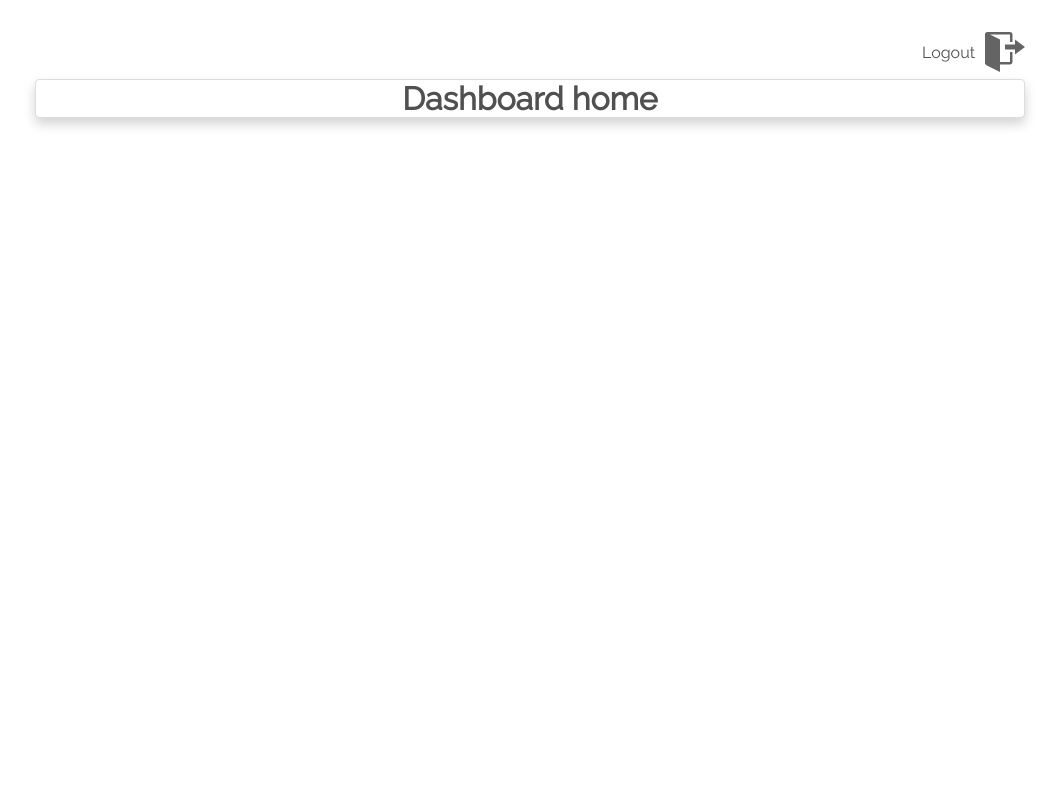
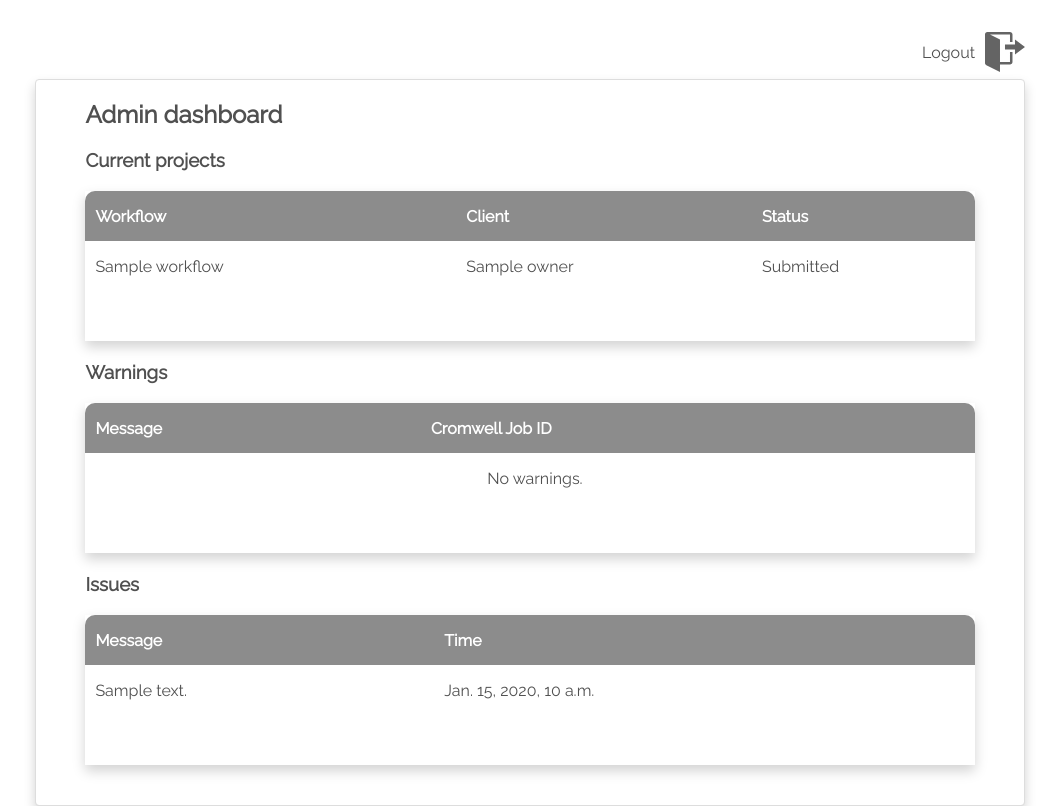
Before and after one commit to qbrc-cnap/cnap, a Django app: template dashboard/templates/dashboard/dashboard_home.html in a window 1280 px wide. Shown: the whole page, without its empty margins (110-1169 px from the left). Before the commit the page ends 127 px from the top, so only its background shows below. Run offline with Django 3.2, Linux system fonts and the light colour scheme; the template is opened without the code that fills it: most values are stand-ins (such as "Sample title", 1, 10 or a date in 2020); some libraries are stand-ins or nearby versions.

Commit message:
Updates to dashboard

```diff
--- a/dashboard/templates/dashboard/dashboard_home.html
+++ b/dashboard/templates/dashboard/dashboard_home.html
@@ -3,10 +3,98 @@
 
 
 {% block page_specific_css %}
+<style>
+#dashboard-wrapper{
+    display:flex;
+    flex-direction: column;
+    width: 90%;
+    margin: 20px;
+}
+
+#dashboard-content{
+    display:flex;
+    flex-direction:column;
+    margin-top:20px;
+}
+
+</style>
 {% endblock %}
 
 
 
 {% block content%}
-<h1>Dashboard home</h1>
+<div id="dashboard-wrapper">
+
+  <h2>Admin dashboard</h2>
+
+  <div id="dashboard-content">
+      <div class="">
+      <h3>Current projects</h3>
+      <table class="custom-table">
+        <thead>
+          <tr>
+            <th>Workflow</th>
+            <th>Client</th>
+            <th>Status</th>
+          </tr>
+        </thead>
+        <tbody>
+          {% for p in projects %}
+          <tr>
+            <td>{{p.workflow}}</td>
+            <td>{{p.owner}}</td>
+            <td>{{p.status}}</td>
+          <tr>
+          {% endfor %}
+        </tbody>
+      </table>
+      </div>
+      <div class="">
+      <h3>Warnings</h3>
+      <table class="custom-table">
+        <thead>
+          <tr>
+            <th>Message</th>
+            <th>Cromwell Job ID</th>
+          </tr>
+        </thead>
+        <tbody>
+          {% for w in warnings %}
+          <tr>
+            <td>{{w.message}}</td>
+            <td>{{w.job}}</td>
+          <tr>
+          {% empty %}
+            <tr>
+              <td colspan="2" align="center">No warnings.</td>
+            <tr>
+          {% endfor %}
+        </tbody>
+      </table>
+      </div>
+      <div class="">
+      <h3>Issues</h3>
+      <table class="custom-table">
+        <thead>
+          <tr>
+            <th>Message</th>
+            <th>Time</th>
+          </tr>
+        </thead>
+        <tbody>
+          {% for issue in issues %}
+          <tr>
+            <td>{{issue.message}}</td>
+            <td>{{issue.time}}</td>
+          <tr>
+          {% empty %}
+            <tr>
+              <td colspan="2" align="center">No issues.</td>
+            <tr>
+          {% endfor %}
+        </tbody>
+      </table>
+      </div>
+  </div>
+</div>
 {% endblock %}
```
Also changed, not shown: dashboard/views.py (+7 -2 lines).
